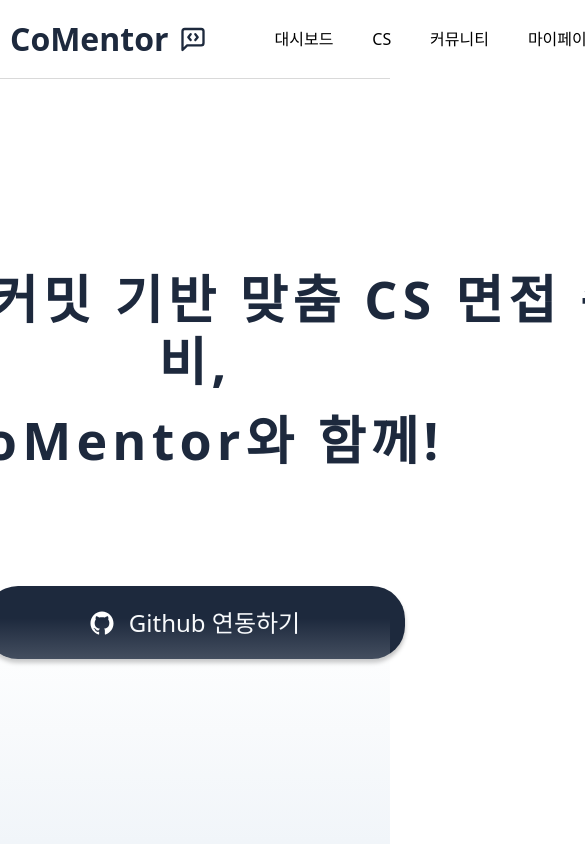
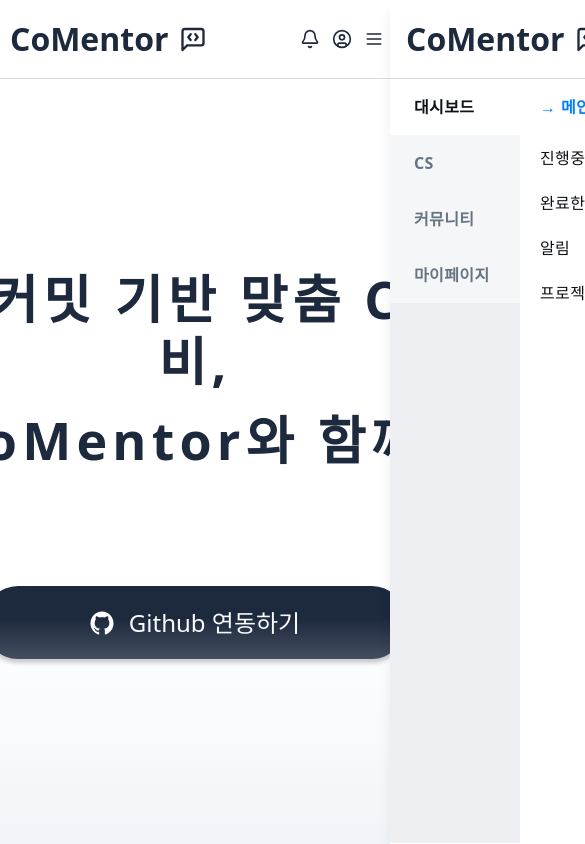
Before and after one commit to seowooda/comentor, a Next.js app: page /onboarding in a window 390 px wide. Shown: the top 844 px of the page, 585 px wide, since content can reach past the window. Built offline with nearby package versions, Linux system fonts and the light colour scheme.

Commit message:
feat: 반응형 슬라이드 메뉴 추가

```diff
--- /dev/null
+++ b/src/components/header/SlideMenu.tsx
@@ -0,0 +1,186 @@
+'use client'
+
+import Link from 'next/link'
+import { useState, useEffect } from 'react'
+import { usePathname } from 'next/navigation'
+import { MessageSquareCode, X } from 'lucide-react'
+
+interface SlideMenuProps {
+  isOpen: boolean
+  onClose: () => void
+}
+
+type MenuItem = 'dashboard' | 'cs' | 'community' | 'mypage'
+
+const menuItems = [
+  { id: 'dashboard', label: '대시보드', href: '/dashboard' },
+  { id: 'cs', label: 'CS', href: '/cs' },
+  { id: 'community', label: '커뮤니티', href: '/community' },
+  { id: 'mypage', label: '마이페이지', href: '/mypage' },
+]
+
+const menuContents = {
+  dashboard: [
+    { label: '→ 메인 기능 바로가기', color: 'text-[#007fff]', isTitle: true },
+    {
+      label: '진행중인 프로젝트',
+      color: 'text-[#0f1317]',
+      href: '/dashboard/progress',
+    },
+    {
+      label: '완료한 프로젝트',
+      color: 'text-[#0f1317]',
+      href: '/dashboard/completed',
+    },
+    {
+      label: '알림',
+      color: 'text-[#0f1317]',
+      href: '/dashboard/notifications',
+    },
+    {
+      label: '프로젝트 생성',
+      color: 'text-[#0f1317]',
+      href: '/dashboard/create',
+    },
+  ],
+  cs: [
+    { label: '→ CS 학습하기', color: 'text-[#007fff]', isTitle: true },
+    { label: 'CS 개념 학습', color: 'text-[#0f1317]', href: '/cs/concepts' },
+    { label: 'CS 문제 풀기', color: 'text-[#0f1317]', href: '/cs/problems' },
+    { label: '학습 기록', color: 'text-[#0f1317]', href: '/cs/history' },
+  ],
+  community: [
+    { label: '→ 커뮤니티', color: 'text-[#007fff]', isTitle: true },
+    { label: '전체 게시글', color: 'text-[#0f1317]', href: '/community/posts' },
+    {
+      label: '인기 게시글',
+      color: 'text-[#0f1317]',
+      href: '/community/popular',
+    },
+    {
+      label: '내가 쓴 글',
+      color: 'text-[#0f1317]',
+      href: '/community/my-posts',
+    },
+  ],
+  mypage: [
+    { label: '→ 마이페이지', color: 'text-[#007fff]', isTitle: true },
+    { label: '프로필 설정', color: 'text-[#0f1317]', href: '/mypage/profile' },
+    {
+      label: '알림 설정',
+      color: 'text-[#0f1317]',
+      href: '/mypage/notifications',
+    },
+    { label: '학습 기록', color: 'text-[#0f1317]', href: '/mypage/history' },
+  ],
+}
+
+const SlideMenu = ({ isOpen, onClose }: SlideMenuProps) => {
+  const pathname = usePathname()
+  const [selectedMenu, setSelectedMenu] = useState<MenuItem>(() => {
+    const path = pathname.split('/')[1]
+    return (path as MenuItem) || 'dashboard'
+  })
+
+  // 메뉴가 열렸을 때 스크롤 방지
+  useEffect(() => {
+    if (isOpen) {
+      document.body.style.overflow = 'hidden'
+    } else {
+      document.body.style.overflow = ''
+    }
+
+    return () => {
+      document.body.style.overflow = ''
+    }
+  }, [isOpen])
+
+  // selectedMenu가 유효하지 않은 경우 기본값 설정
+  const currentMenu = menuContents[selectedMenu] ? selectedMenu : 'dashboard'
+
+  return (
+    <div className="md:hidden">
+      {/* 배경 오버레이 */}
+      <div
+        className={`fixed inset-0 z-20 bg-black transition-opacity duration-300 ${
+          isOpen ? 'visible opacity-50' : 'invisible opacity-0'
+        }`}
+        onClick={onClose}
+      />
+
+      {/* 슬라이드 메뉴 */}
+      <div
+        className={`fixed top-0 right-0 bottom-0 z-30 w-full transform bg-white shadow-lg transition-transform duration-300 ease-in-out ${
+          isOpen ? 'translate-x-0' : 'translate-x-full'
+        }`}
+      >
+        {/* 헤더 */}
+        <header className="flex w-full items-center justify-between border-b border-[#D9D9D9] bg-white px-4">
+          <Link href="/" className="flex items-center gap-2.5 py-5">
+            <span className="text-[32px] leading-[38.19px] font-semibold text-slate-800">
+              CoMentor
+            </span>
+            <MessageSquareCode className="h-[29px] w-[28px] text-slate-800 outline-slate-600" />
+          </Link>
+          <button
+            onClick={onClose}
+            className="flex h-8 w-8 items-center justify-center"
+          >
+            <X className="h-5 w-5 cursor-pointer text-slate-800" />
+          </button>
+        </header>
+
+        {/* 메뉴 컨텐츠 */}
+        <div className="flex h-[calc(100%-80px)] w-full">
+          {/* 왼쪽 메뉴 */}
+          <div className="flex h-full w-1/3 flex-col overflow-y-auto">
+            {menuItems.map((item) => (
+              <button
+                key={item.id}
+                className={`flex h-14 cursor-pointer items-center px-6 py-4 ${
+                  currentMenu === item.id ? 'bg-white' : 'bg-[#f5f6f7]'
+                }`}
+                onClick={() => setSelectedMenu(item.id as MenuItem)}
+              >
+                <span
+                  className={`text-base leading-tight font-bold tracking-wide ${
+                    currentMenu === item.id
+                      ? 'text-[#0f1317]'
+                      : 'text-[#667380]'
+                  }`}
+                >
+                  {item.label}
+                </span>
+              </button>
+            ))}
+            <div className="flex-1 bg-[#edeff2]"></div>
+          </div>
+
+          {/* 오른쪽 컨텐츠 */}
+          <div className="flex h-full w-2/3 flex-col overflow-y-auto">
+            {menuContents[currentMenu].map((content, index) => (
+              <Link
+                key={index}
+                href={content.href || '#'}
+                className={`flex ${
+                  content.isTitle ? 'h-14' : 'h-[45px]'
+                } items-center px-5`}
+                onClick={() => content.href && onClose()}
+              >
+                <span
+                  className={`text-base ${
+                    content.isTitle ? 'font-semibold' : 'font-medium'
+                  } leading-tight tracking-wide ${content.color}`}
+                >
+                  {content.label}
+                </span>
+              </Link>
+            ))}
+          </div>
+        </div>
+      </div>
+    </div>
+  )
+}
+
+export default SlideMenu
--- a/src/components/header/header.tsx
+++ b/src/components/header/header.tsx
@@ -1,22 +1,31 @@
 'use client'
 
-import { Bell, Bookmark, MessageSquareCode, UserCircle } from 'lucide-react'
+import {
+  Bell,
+  Bookmark,
+  Menu,
+  MessageSquareCode,
+  UserCircle,
+} from 'lucide-react'
 import Link from 'next/link'
+import { useState } from 'react'
+import SlideMenu from './SlideMenu'
 
 const Header = () => {
+  const [isMenuOpen, setIsMenuOpen] = useState(false)
+
   return (
-    <header className="flex w-full items-center justify-between border-b border-[#D9D9D9]">
+    <>
+      <header className="flex w-full items-center justify-between border-b border-[#D9D9D9] bg-white">
         <div className="flex items-center gap-6">
           <Link href="/" className="flex items-center gap-2.5 px-2.5 py-5">
             <span className="text-[32px] leading-[38.19px] font-semibold text-slate-800">
               CoMentor
             </span>
-          <div className="flex h-7 w-7 items-center justify-center">
             <MessageSquareCode className="h-[29px] w-[28px] text-slate-800 outline-slate-600" />
-          </div>
           </Link>
 
-        <nav className="flex h-[66px] w-[395px] items-center justify-between px-6">
+          <nav className="hidden h-[66px] w-[395px] items-center justify-between px-6 md:flex">
             <Link
               href="/dashboard"
               className="flex flex-col items-center justify-center gap-2.5 px-2.5"
@@ -52,18 +61,27 @@
           </nav>
         </div>
 
-      <div className="flex h-[33px] w-[110px] items-center justify-between">
-        <button className="flex h-8 w-8 items-center justify-center gap-2.5 px-1">
-          <Bookmark className="h-5 w-5 text-slate-800" />
+        <div className="flex h-[33px] items-center justify-between">
+          <button className="hidden h-8 w-8 items-center justify-center gap-2.5 px-1 md:flex">
+            <Bookmark className="h-5 w-5 cursor-pointer text-slate-800" />
           </button>
           <button className="flex h-8 w-8 items-center justify-center gap-2.5">
-          <Bell className="h-5 w-5 text-slate-800" />
+            <Bell className="h-5 w-5 cursor-pointer text-slate-800" />
           </button>
           <button className="flex h-8 w-8 items-center justify-center gap-2.5">
-          <UserCircle className="h-5 w-5 text-slate-800" />
+            <UserCircle className="h-5 w-5 cursor-pointer text-slate-800" />
+          </button>
+          <button
+            className="flex h-8 w-8 items-center justify-center gap-2.5 md:hidden"
+            onClick={() => setIsMenuOpen(true)}
+          >
+            <Menu className="h-5 w-5 cursor-pointer text-slate-800" />
           </button>
         </div>
       </header>
+
+      <SlideMenu isOpen={isMenuOpen} onClose={() => setIsMenuOpen(false)} />
+    </>
   )
 }
 
```
Also changed, not shown: 1 other file (tests, documents, lock files or other folders). Lines whose indentation alone changed are shown as unchanged.
